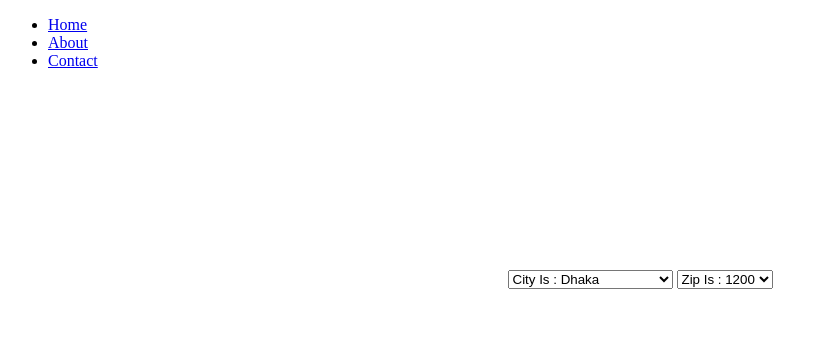
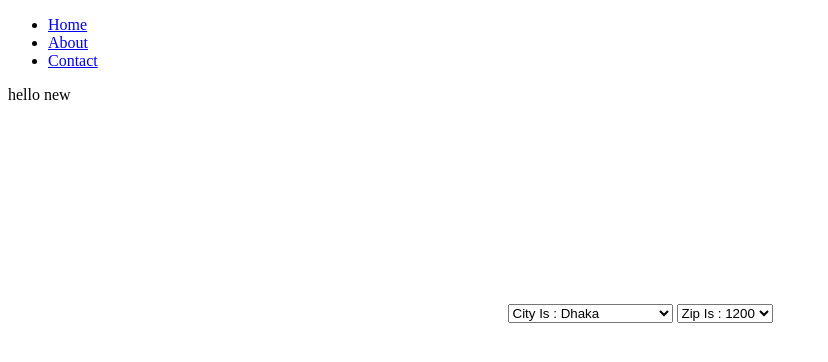
Before and after one commit to AMQIsmail/new-deploy, a React (Create React App) app: page / in a window 1280 px wide. Shown: the top 362 px of the page, without its empty margins (0-828 px from the left). Built offline with nearby package versions, Linux system fonts and the light colour scheme.

Commit message:
first commit

```diff
--- a/package.json
+++ b/package.json
@@ -1,5 +1,5 @@
 {
-  "homepage": "https://amqismail.github.io/new-deploy/",
+  "homepage": "https://amqismail.github.io/new-deploy",
   "name": "amqoo",
   "version": "0.1.0",
   "private": true,
--- a/src/App.js
+++ b/src/App.js
@@ -36,6 +36,8 @@ export default function App(){
 /*
 1. git status
 2. git add .
+3. git commit -m"first commit"
+4. git push
 */
 
 // basename={process.env.NODE_ENV === 'production'?'/new-deploy':''}
--- a/src/pages/Home.js
+++ b/src/pages/Home.js
@@ -24,6 +24,7 @@ class HomePage extends Component{
        const ZipAxtra = cityAll.map(this.AxtraZip);
         return(
             <Fragment>
+                <p>hello new </p>
                 <div style={{textAlign: 'center', marginTop: '200px'}}>
                    <select>{CityAxtra}</select> <select>{ZipAxtra}</select>
                 </div>
--- a/src/pages/Nopage.js
+++ b/src/pages/Nopage.js
@@ -3,7 +3,7 @@ import React, { Fragment } from "react";
 function NoPage(){
   return(
     <Fragment>
-       <h1>404</h1>
+       <h1>404 ok</h1>
     </Fragment>
   );
 }
```
